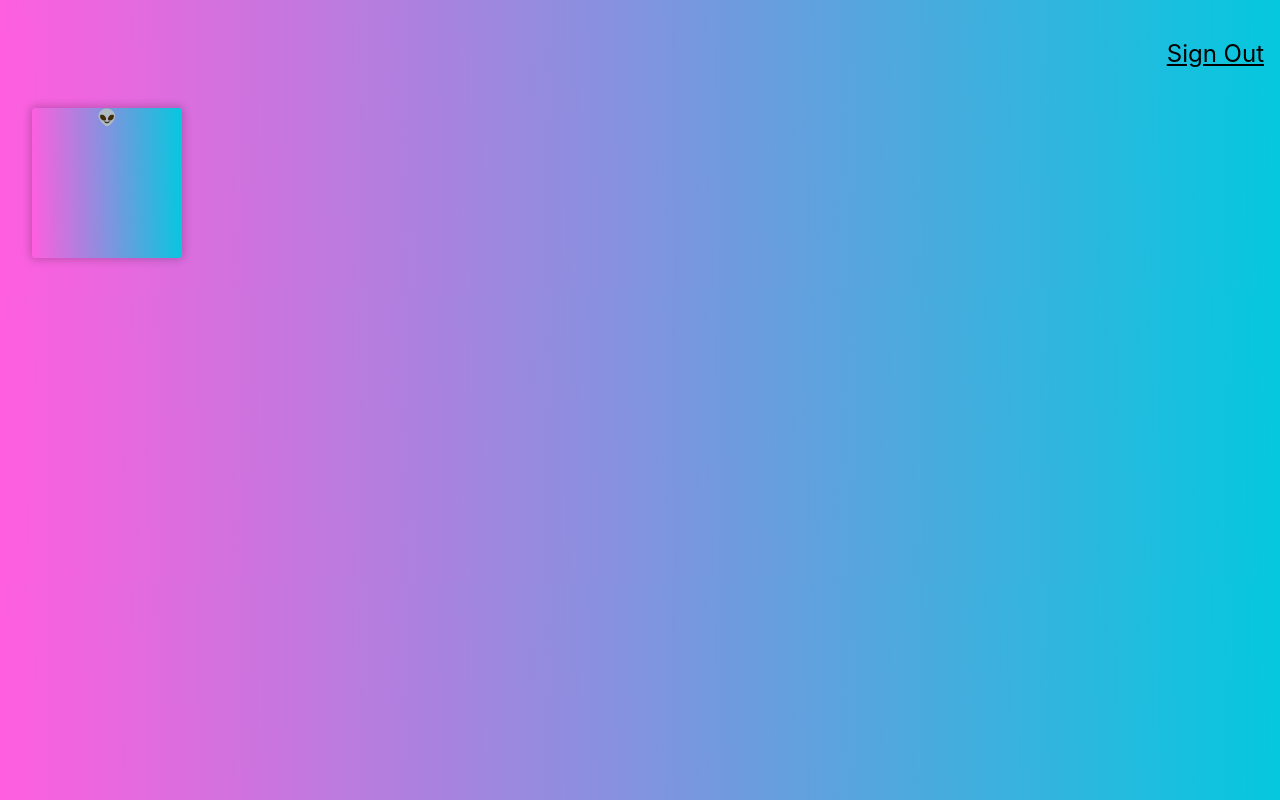
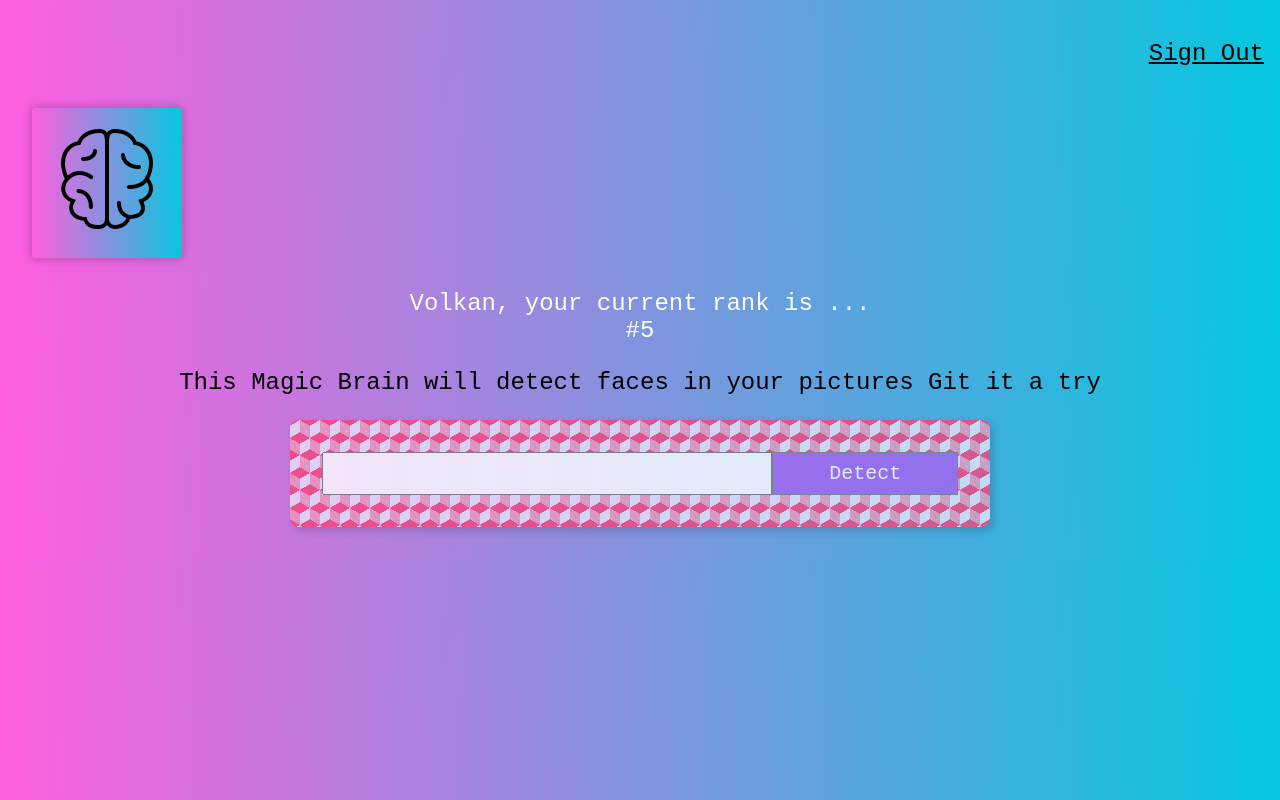
Before and after one commit to volkanarslan01/-face-recognition-brain, a React (Create React App) app: page / in a window 1280 px wide. Built offline with nearby package versions, Linux system fonts and the light colour scheme.

Commit message:
project front-end finish

```diff
--- a/src/App.css
+++ b/src/App.css
@@ -1,3 +1,8 @@
 .App {
   text-align: center;
 }
+
+.center {
+  display: flex;
+  justify-content: center;
+}
--- a/src/App.js
+++ b/src/App.js
@@ -1,18 +1,20 @@
-import React from 'react';
-import { ReactDOM } from 'react-dom/client';
-import Navigation from './components/Navigation/Navigation';
-import Logo from './components/Logo/Logo';
-import './App.css';
-import 'tachyons';
+import React from "react";
+import Navigation from "./components/Navigation/Navigation";
+import ImageLinkFrom from "./components/ImageLinkFrom/ImageLinkFrom";
+import Rank from "./components/Rank/Rank";
+import Logo from "./components/Logo/Logo";
+import "./App.css";
+import "tachyons";
 function App() {
   return (
     <div className="App">
-     <Navigation/>
-     <Logo/>
+      <Navigation />
+      <Logo />
+      <Rank />
+      <ImageLinkFrom />
+      {/*
 
-     {/*
 
-      <ImageLinkFrom/>
       <FaceRecognition/>
       */}
     </div>
--- /dev/null
+++ b/src/components/ImageLinkFrom/ImageLinkFrom.css
@@ -0,0 +1,58 @@
+.form {
+  width: 700px;
+  background-color: #e5e5f7;
+  opacity: 0.8;
+  background-image: linear-gradient(
+      30deg,
+      #f74578 12%,
+      transparent 12.5%,
+      transparent 87%,
+      #f74578 87.5%,
+      #f74578
+    ),
+    linear-gradient(
+      150deg,
+      #f74578 12%,
+      transparent 12.5%,
+      transparent 87%,
+      #f74578 87.5%,
+      #f74578
+    ),
+    linear-gradient(
+      30deg,
+      #f74578 12%,
+      transparent 12.5%,
+      transparent 87%,
+      #f74578 87.5%,
+      #f74578
+    ),
+    linear-gradient(
+      150deg,
+      #f74578 12%,
+      transparent 12.5%,
+      transparent 87%,
+      #f74578 87.5%,
+      #f74578
+    ),
+    linear-gradient(
+      60deg,
+      #f7457877 25%,
+      transparent 25.5%,
+      transparent 75%,
+      #f7457877 75%,
+      #f7457877
+    ),
+    linear-gradient(
+      60deg,
+      #f7457877 25%,
+      transparent 25.5%,
+      transparent 75%,
+      #f7457877 75%,
+      #f7457877
+    );
+  background-size: 20px 35px;
+  background-position: 0 0, 0 0, 10px 18px, 10px 18px, 0 0, 10px 18px;
+}
+button {
+  border: 1px solid gray;
+}
--- /dev/null
+++ b/src/components/ImageLinkFrom/ImageLinkFrom.js
@@ -0,0 +1,21 @@
+import React from "react";
+import "./ImageLinkFrom.css";
+const ImageLinkFrom = () => {
+  return (
+    <div className="ma4 mt0">
+      <p className="f3">
+        {"This Magic Brain will detect faces in your pictures Git it a try"}
+      </p>
+      <div className="center">
+        <div className=" form center pa4 br3 shadow-5">
+          <input className="f4 pa2 w-70 center" type="tex" />
+          <button className=" w-30 grow f4 link ph3 pv2 div white bg-light-purple ">
+            Detect
+          </button>
+        </div>
+      </div>
+    </div>
+  );
+};
+
+export default ImageLinkFrom;
--- a/src/components/Logo/Logo.js
+++ b/src/components/Logo/Logo.js
@@ -1,6 +1,7 @@
 import React from "react";
-import Tilt from 'react-parallax-tilt';
-import './Logo.css';
+import Tilt from "react-parallax-tilt";
+import "./Logo.css";
+import Brain from "./brain.png";
 const Logo = () => {
   return (
     <div className="ma4 mt0">
@@ -9,7 +10,9 @@
         options={{ max: 55 }}
         style={{ height: 150, width: 150 }}
       >
-        <div className="Tilt-inner"> 👽 </div>
+        <div className="Tilt-inner pa3">
+          <img style={{ paddingTop: "5px" }} alt="brain" src={Brain} />
+        </div>
       </Tilt>
     </div>
   );
--- /dev/null
+++ b/src/components/Rank/Rank.js
@@ -0,0 +1,11 @@
+import React from "react";
+const Rank = () => {
+  return (
+    <div>
+      <div className="white f3">{"Volkan, your current rank is ..."}</div>
+      <div className="white f3">{"#5"}</div>
+    </div>
+  );
+};
+
+export default Rank;
--- a/src/index.css
+++ b/src/index.css
@@ -1,14 +1,16 @@
 body {
   margin: 0;
-  font-family: -apple-system, BlinkMacSystemFont, 'Segoe UI', 'Roboto', 'Oxygen',
-    'Ubuntu', 'Cantarell', 'Fira Sans', 'Droid Sans', 'Helvetica Neue',
-    sans-serif;
+  font-family: "Courier New", Courier, monospace;
   -webkit-font-smoothing: antialiased;
   -moz-osx-font-smoothing: grayscale;
-  background: linear-gradient(89deg, #FF5EDF 0%, #04C8DE 100%);
+  background: linear-gradient(89deg, #ff5edf 0%, #04c8de 100%);
 }
 
 code {
-  font-family: source-code-pro, Menlo, Monaco, Consolas, 'Courier New',
+  font-family: source-code-pro, Menlo, Monaco, Consolas, "Courier New",
     monospace;
 }
+
+button {
+  cursor: pointer;
+}
```
Also changed, not shown: src/components/Logo/brain.png (added), 1 other file (tests, documents, lock files or other folders).
